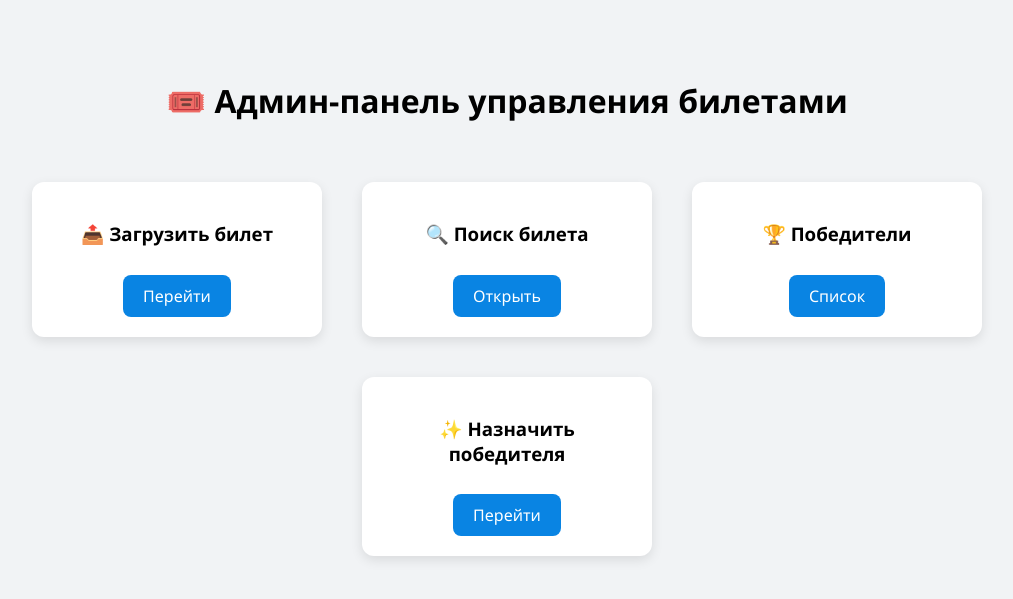
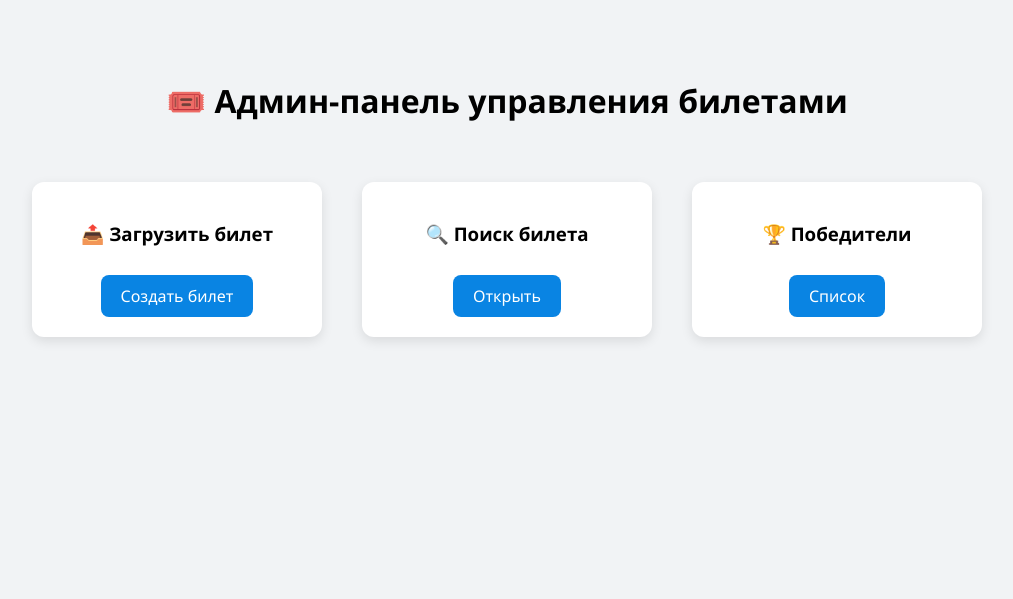
Before and after one commit to karom-ia/baylot, a FastAPI app: page /admin in a window 1280 px wide. Shown: the top 599 px of the page, without its empty margins (133-1146 px from the left). Run offline with FastAPI, Linux system fonts and the light colour scheme; parts of the project's set-up code (start-up, migrations or seed data) failed here and were passed over.

Commit message:
Corriction

```diff
--- a/app/main.py
+++ b/app/main.py
@@ -177,3 +177,29 @@ async def get_tickets_count(db: Session = Depends(get_db)):
 @app.get("/admin", response_class=HTMLResponse)
 async def admin_dashboard(request: Request):
     return templates.TemplateResponse("admin_dashboard.html", {"request": request})
+
+    # Админ-панель
+@app.get("/admin", response_class=HTMLResponse)
+async def admin_dashboard(request: Request):
+    return templates.TemplateResponse("admin_dashboard.html", {"request": request})
+
+# Форма создания билета в админке
+@app.get("/admin/create-ticket", response_class=HTMLResponse)
+async def admin_create_ticket(request: Request):
+    return templates.TemplateResponse("create_ticket.html", {"request": request})
+
+# Поиск билетов в админке
+@app.get("/admin/search-ticket", response_class=HTMLResponse)
+async def admin_search_ticket(request: Request):
+    return templates.TemplateResponse("search_form.html", {"request": request})
+
+# Список победителей в админке
+@app.get("/admin/winners", response_class=HTMLResponse)
+async def admin_winners(request: Request, db: Session = Depends(get_db)):
+    tickets = db.query(Ticket).filter(Ticket.is_winner == True).order_by(Ticket.id.desc()).all()
+    return templates.TemplateResponse("all_tickets.html", {
+        "request": request,
+        "tickets": tickets,
+        "featured_tickets": [],
+        "winners_only": True
+    })
--- a/templates/admin_dashboard.html
+++ b/templates/admin_dashboard.html
@@ -50,19 +50,15 @@
     <div class="grid">
         <div class="card">
             <h3>📤 Загрузить билет</h3>
-            <a class="btn" href="/docs#/Tickets/create_ticket_tickets_create_post">Перейти</a>
+            <a class="btn" href="/admin/create-ticket">Создать билет</a>
         </div>
         <div class="card">
             <h3>🔍 Поиск билета</h3>
-            <a class="btn" href="/tickets/search/html">Открыть</a>
+            <a class="btn" href="/admin/search-ticket">Открыть</a>
         </div>
         <div class="card">
             <h3>🏆 Победители</h3>
-            <a class="btn" href="/tickets/winners/html">Список</a>
-        </div>
-        <div class="card">
-            <h3>✨ Назначить победителя</h3>
-            <a class="btn" href="/docs#/Tickets/declare_winner_tickets__ticket_number__winner_put">Перейти</a>
+            <a class="btn" href="/admin/winners">Список</a>
         </div>
     </div>
 </body>
```
